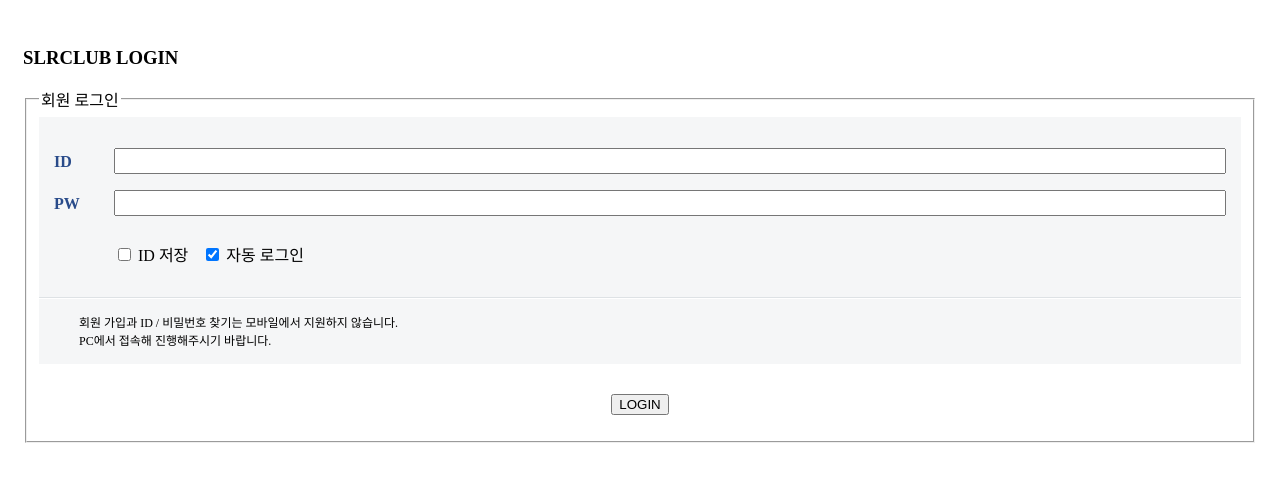
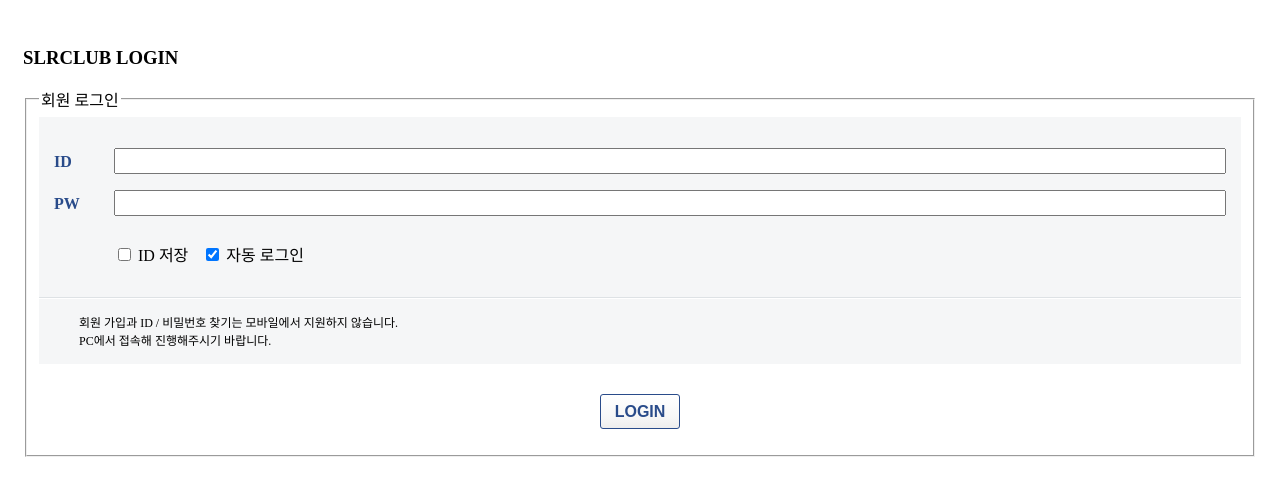
Before and after one commit to wkl00/sc, a website: page public_html/src/login.html in a window 1280 px wide. Drawn offline with nearby package versions, Linux system fonts and the light colour scheme; files that its build step writes are made by us from their sources.

Commit message:
login페이지 수정완료

```diff
--- a/public_html/src/sass/login.scss
+++ b/public_html/src/sass/login.scss
@@ -3,7 +3,7 @@
 	h1{margin:0;}
 }
 #gnb{display:none;}
-#container{padding-left:15px;padding-right:15px;padding-top:20px;}
+#container{padding:20px 15px 100px;}
 form fieldset > div {background:#f5f6f7;padding:15px;margin-bottom:30px;
 	p:first-child,p:first-child+p{position:relative;padding-left:60px;margin-bottom:3px;}
 	p:first-child+p+p{padding:10px 0 15px 60px;
@@ -14,5 +14,14 @@
 	}
 	label[for=user_id],label[for=user_pw]{position:absolute;left:0;top:5px;color:#294b8a;font-weight:bold;}
 	#user_id,#user_pw{height:26px;line-height:26px;width:100%;}
-	&+p{text-align:center;}
+	&+p{text-align:center;
+		input{width:80px;height:35px;font-size:16px;font-weight:bold;color:#294b8a;border:1px solid #294b8a;border-radius:3px;
+			/* Permalink - use to edit and share this gradient: http://colorzilla.com/gradient-editor/#ffffff+0,f6f6f6+69,ededed+100 */
+			background: #ffffff; /* Old browsers */
+			background: -moz-linear-gradient(top,  #ffffff 0%, #f6f6f6 69%, #ededed 100%); /* FF3.6-15 */
+			background: -webkit-linear-gradient(top,  #ffffff 0%,#f6f6f6 69%,#ededed 100%); /* Chrome10-25,Safari5.1-6 */
+			background: linear-gradient(to bottom,  #ffffff 0%,#f6f6f6 69%,#ededed 100%); /* W3C, IE10+, FF16+, Chrome26+, Opera12+, Safari7+ */
+			filter: progid:DXImageTransform.Microsoft.gradient( startColorstr='#ffffff', endColorstr='#ededed',GradientType=0 ); /* IE6-9 */
+		}
+	}
 }
```
Also changed, not shown: public_html/dist/css/login.css.
